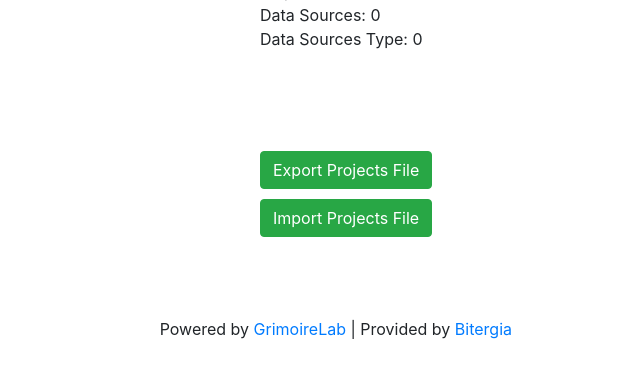
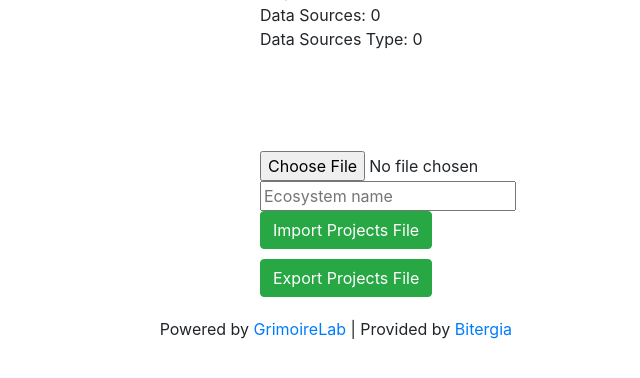
Before and after one commit to chaoss/grimoirelab-bestiary, a Django app: page /projects/ in a window 1280 px wide. Shown: the part 339-717 px from the top of the page, without its empty margins (640-1280 px from the left). Run offline with Django 3.2, Linux system fonts and the light colour scheme; data that the repository does not hold is empty; some libraries are stand-ins or nearby versions.

Commit message:
Add functionality to "Import Projects File" button

```diff
--- a/django_bestiary/projects/templates/projects/project.html
+++ b/django_bestiary/projects/templates/projects/project.html
@@ -57,7 +57,7 @@
 <!-- RIGHT COLUMN -->
 <div>
     <div class="form-group">
-      <form>
+      <form action=/projects/>
         <select style="width:20%;" name="project" multiple class="form-control"
         rows="4" onchange="submit()">
           {% for project in projects %}
@@ -76,10 +76,15 @@
     Data Sources: {{data_sources|length}}<br>
     Data Sources Type: {{data_sources_types|length}}<br>
     <div style="height:100px"></div>
+    <form method="POST" action="/projects/import/" enctype="multipart/form-data">{% csrf_token %}
+        <input type="file" name="imported_file" accept="application/json" required=True><br>
+        <input type="text" name="ecosystem" placeholder="Ecosystem name" required=True><br>
+        <button type="submit" class="btn btn-success">Import Projects File</button>
+    </form>
+    </div>
+    <div style="height:10px"></div>
     <a href="?project={{project_selected}}&export_file=project.json" class="btn btn-success" role="button">Export Projects File</a>
-    <div style="height:10px"></div>
-    <a href="?project={{project_selected}}&import_file=project.json" class="btn btn-success" role="button">Import Projects File</a>
-</div>
+    </div>
 <!-- END RIGHT COLUMN -->
 {% endblock %}
 {% endwith  %}
--- a/django_bestiary/projects/urls.py
+++ b/django_bestiary/projects/urls.py
@@ -3,5 +3,6 @@ from django.conf.urls import url
 from . import views
 
 urlpatterns = [
+    url(r'^import/$', views.import_from_file),
     url(r'^$', views.index, name='index'),
 ]
--- a/django_bestiary/projects/views.py
+++ b/django_bestiary/projects/views.py
@@ -1,6 +1,14 @@
+from datetime import datetime
+from time import time
+
+
 from django.http import HttpResponse
 from django.template import loader
 
+from django.core.files.storage import default_storage
+from django.core.files.base import ContentFile
+
+from projects.bestiary_import import load_projects
 from projects.models import Ecosystem, Project
 
 
@@ -77,3 +85,23 @@ def find_projects(ecosystem=None):
         print('Can not find ecosystem', ecosystem)
 
     return data
+
+
+def import_from_file(request):
+
+    if request.method == "POST":
+        myfile = request.FILES["imported_file"]
+        ecosystem = request.POST["ecosystem"]
+        cur_dt = datetime.now().strftime("%Y-%m-%d_%H%M%S")
+        file_name = "%s_%s.json" % (ecosystem, cur_dt)
+        fpath = '.imported/' + file_name  # FIXME Define path where all these files must be saved
+        save_path = default_storage.save(fpath, ContentFile(myfile.read()))
+
+        task_init = time()
+        (nprojects, nrepos) = load_projects(save_path, ecosystem)
+
+        print("Total loading time ... %.2f sec", time() - task_init)
+        print("Projects loaded", nprojects)
+        print("Repositories loaded", nrepos)
+
+    return index(request)
```
